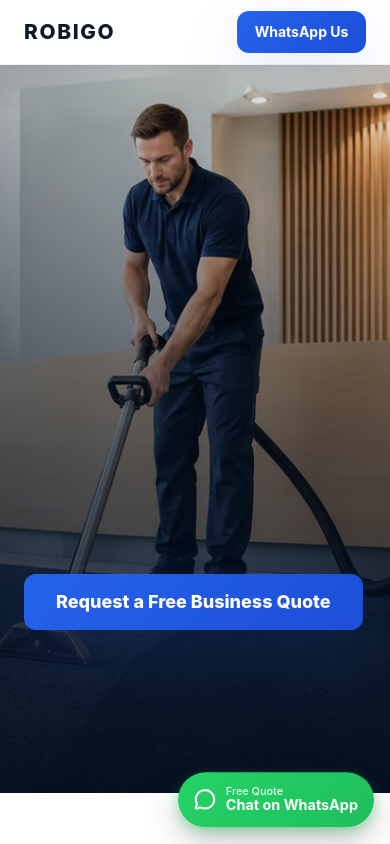
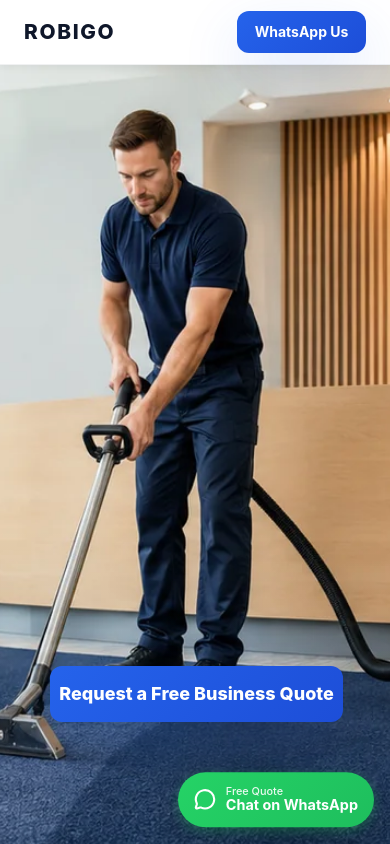
Before and after one commit to Robigo1977/ROBIGO-V5, a React (Vite) app: page /business in a window 390 px wide. Shown: the top 844 px of the page. Built offline with nearby package versions, Linux system fonts and the light colour scheme.

Commit message:
Make commercial hero brighter and more advertising-focused

```diff
--- a/src/pages/CommercialCleaningWinchester.module.css
+++ b/src/pages/CommercialCleaningWinchester.module.css
@@ -23,9 +23,7 @@
 }
 
 .heroShade {
-  background:
-    linear-gradient(90deg, rgba(4, 14, 29, 0.9) 0%, rgba(4, 14, 29, 0.64) 32%, rgba(4, 14, 29, 0.12) 62%, rgba(4, 14, 29, 0.03) 100%),
-    linear-gradient(0deg, rgba(4, 14, 29, 0.22), transparent 38%);
+  background: linear-gradient(0deg, rgba(4, 14, 29, 0.2), transparent 38%);
 }
 
 .hero :global(.container) {
@@ -34,7 +32,13 @@
 }
 
 .heroContent {
-  max-width: 43rem;
+  max-width: 40rem;
+  padding: clamp(1.5rem, 4vw, 2.5rem);
+  border: 1px solid rgba(125, 211, 252, 0.28);
+  border-left: 0.3rem solid #38bdf8;
+  border-radius: 1.2rem;
+  background: rgba(7, 20, 38, 0.86);
+  box-shadow: 0 24px 65px rgba(0, 0, 0, 0.28);
 }
 
 .heroBrand {
@@ -402,9 +406,13 @@
   }
 
   .heroShade {
-    background:
-      linear-gradient(0deg, rgba(4, 14, 29, 0.94) 0%, rgba(4, 14, 29, 0.6) 46%, rgba(4, 14, 29, 0.08) 100%),
-      linear-gradient(90deg, rgba(4, 14, 29, 0.26), transparent 64%);
+    background: linear-gradient(0deg, rgba(4, 14, 29, 0.2), transparent 45%);
+  }
+
+  .heroContent {
+    padding: 1.35rem;
+    border-radius: 1rem;
+    background: rgba(7, 20, 38, 0.9);
   }
 
   .showcaseCard {
```
